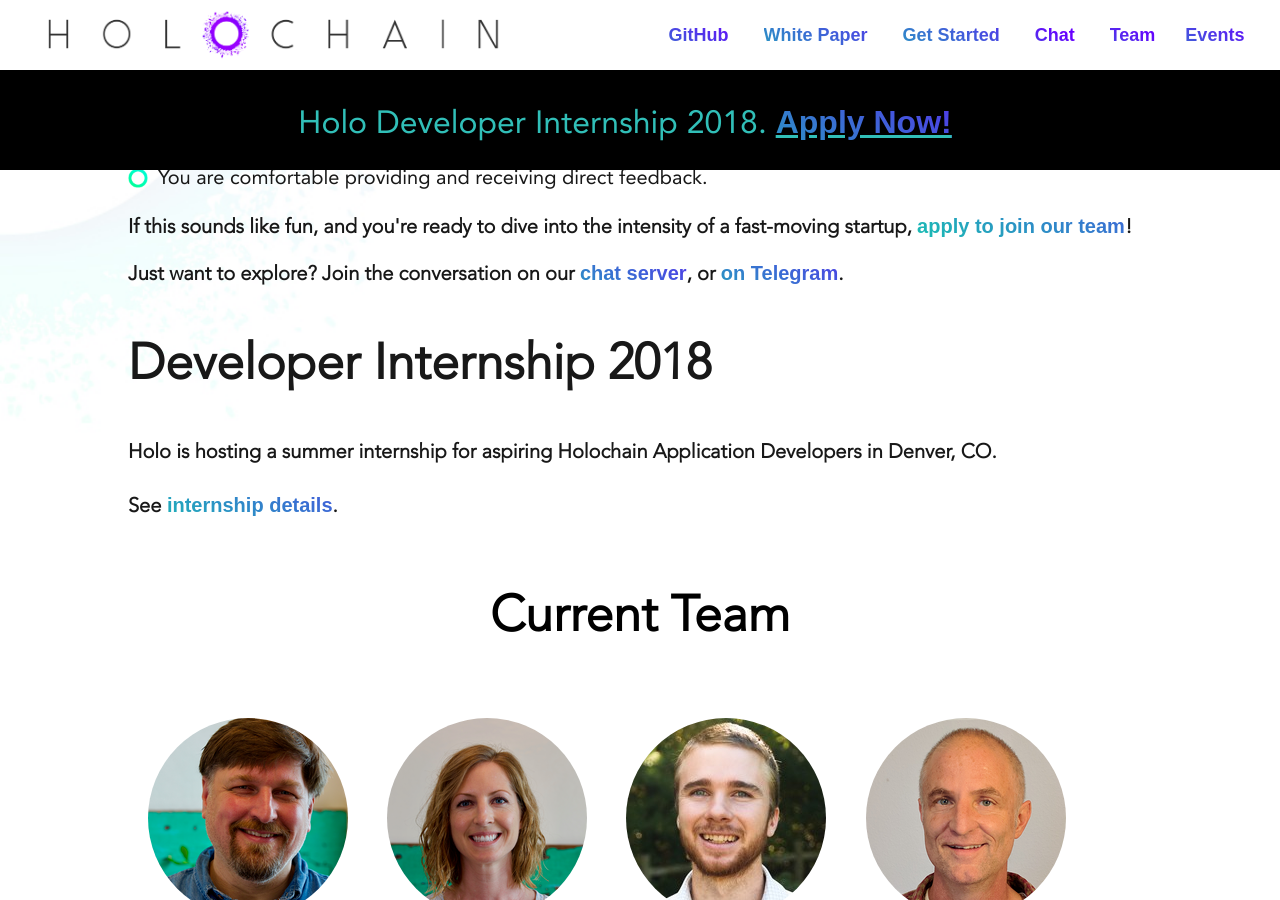
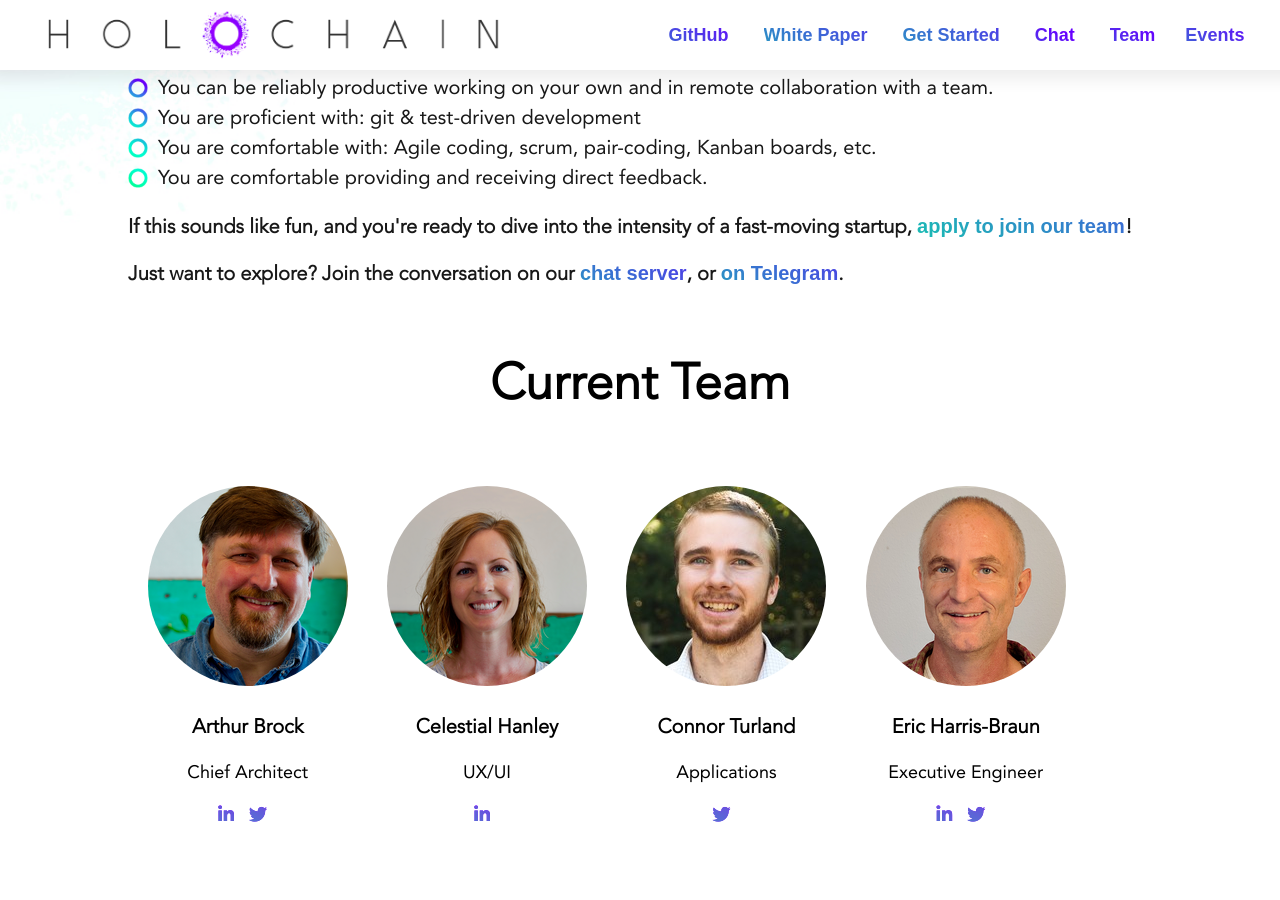
Before and after one commit to holochain/website, a Jekyll site: the page built from devteam.html, in a window 1280 px wide and 900 px high, scrolled down 1089 px. Built offline with Jekyll 4.4.1, drawn with Linux system fonts in a browser that asks for light colours; nearby versions of some CDN libraries.

Commit message:
Remove internship links
Internship Application closed. Removed banner and updated content.

```diff
--- a/_includes/header.html
+++ b/_includes/header.html
@@ -16,8 +16,8 @@
     </p>
   </div>
 
-  <div class="temp-banner">
-    <p>Holo Developer Internship 2018. <a href="https://holochain.typeform.com/to/fNOi7t" target="blank">Apply Now!</a></p>
-  </div>
+  <!-- <div class="temp-banner">
+    <p></p>
+  </div> -->
 
 </header>
--- a/_sections/host.html
+++ b/_sections/host.html
@@ -14,7 +14,7 @@
     show_text: true
     body: |-
       <iframe width="560" height="315" src="https://www.youtube.com/embed/XH2dV33shxE?rel=0&amp;showinfo=0" frameborder="0" allow="autoplay; encrypted-media" allowfullscreen></iframe>
-      <h3>Holo is hosting a summer internship for aspiring Holochain Application Developers in Denver, CO. See <a href="https://holo.host/careers/internship/" target="blank">internship details</a>.</h3>
+      <h3>Holo and Holochain are searching for HoloNauts to join us on our journey to build a new, regenerative economy and a more human internet. <a href="https://holo.host/careers/" target="blank">Apply Now!</a>.</h3>
     section: host
     content_layout: Text over Image with Box
     text_align: Center
--- a/devteam.html
+++ b/devteam.html
@@ -42,8 +42,6 @@
 
       <h3> If this sounds like fun, and you're ready to dive into the intensity of a fast-moving startup, <a class="text-left footer-link" href="https://holochain.typeform.com/to/oW5u7X?source=holochainsite" target="blank"><strong>apply to join our team</strong></a>!</h3>
       <h3> Just want to explore? Join the conversation on our <a href="https://chat.holochain.org/">chat server</a>, or <a href="https://t.me/channelholo" target="blank">on Telegram</a>.</h3>
-      <h2>Developer Internship 2018</h2>
-      <h3>Holo is hosting a summer internship for aspiring Holochain Application Developers in Denver, CO. <br><br>See<a href="https://holo.host/careers/internship/" target="blank"> internship details</a>.</h3>
 
     </div>
   </section>
```
